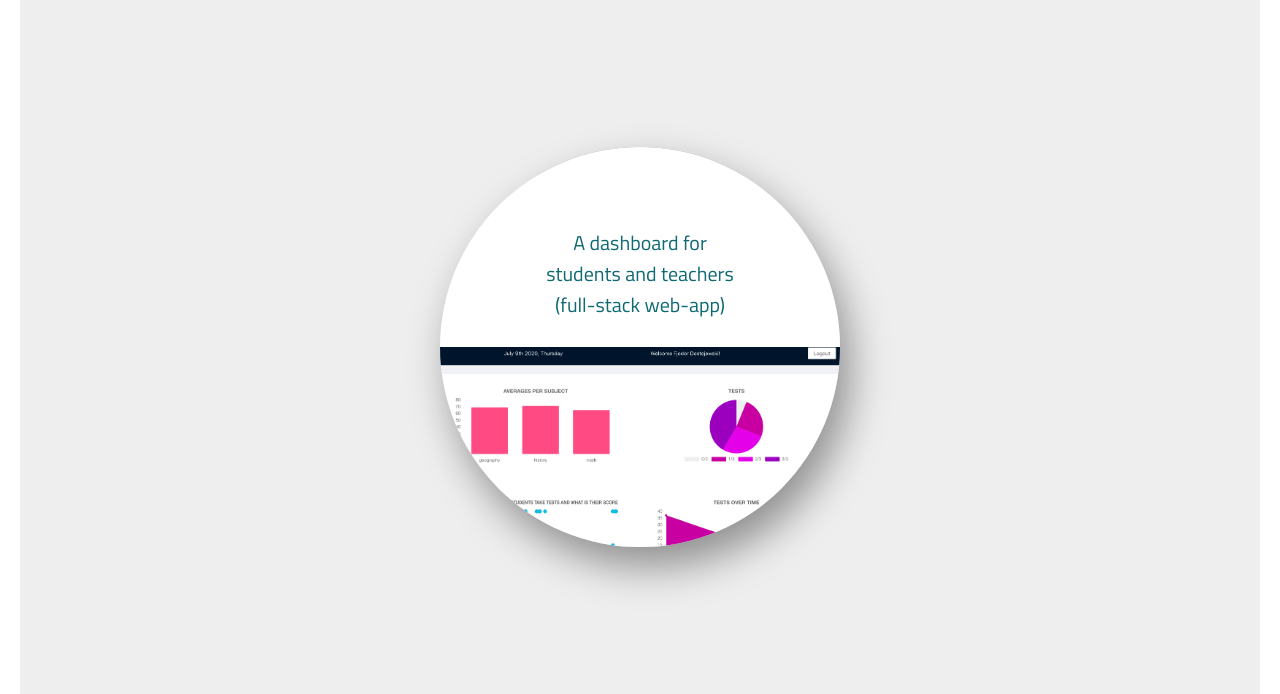
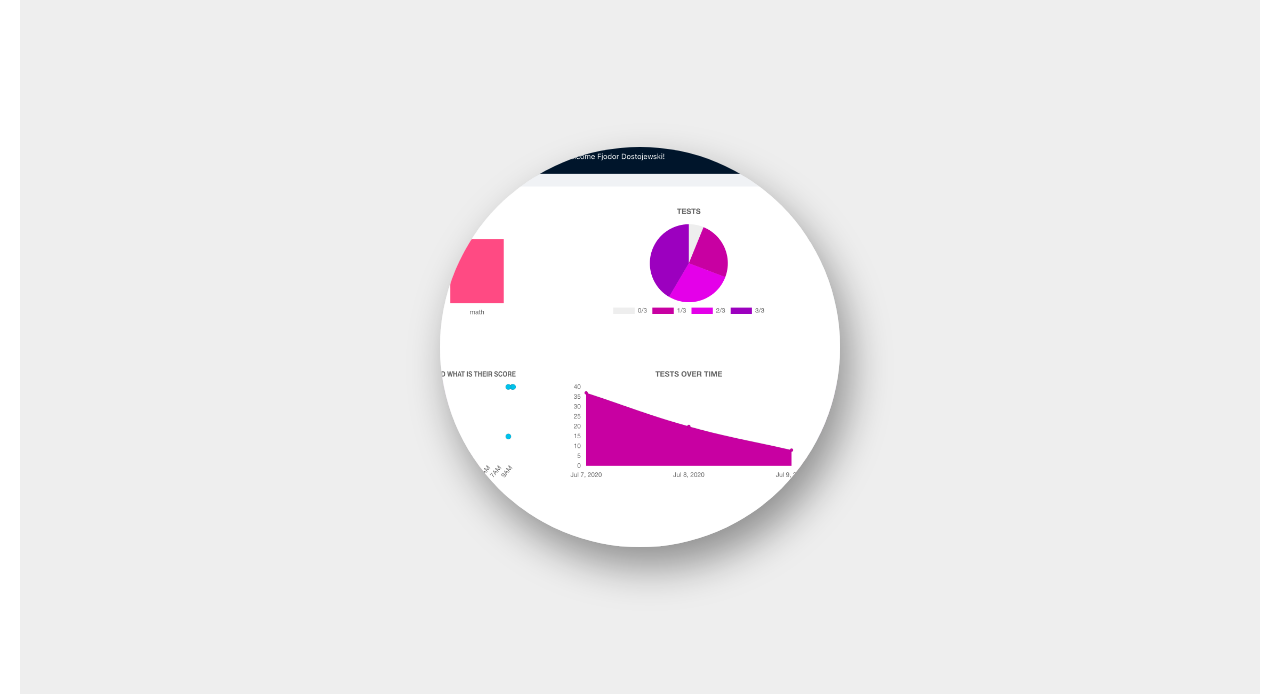
Before and after one commit to willemverbuyst/portfolio-2020, a website: page index.html in a window 1280 px wide. Shown: the part 1765-2459 px from the top of the page. Drawn offline with Linux system fonts and the light colour scheme.

Commit message:
Strip down project-1

```diff
--- a/index.html
+++ b/index.html
@@ -74,39 +74,8 @@
             <div class="circle circle--dashboard">
               <div class="circle__show circle__show--dashboard-1"></div>
               <div class="circle__show circle__show--dashboard-2"></div>
-              <div class="circle__show circle__show--dashboard-3"></div>
               <div class="circle__show circle__show--dashboard-4"></div>
-              <div class="circle__show circle__show--dashboard-link">
-                <a
-                  href="https://github.com/willemverbuyst/school-dashboard-frontend"
-                  target="_blank"
-                  class="link-github"
-                  >Go to project
-                </a>
-              </div>
-              <div
-                class="circle__show circle__show--dashboard-text circle__show--text"
-              >
-                <div class="project-list">
-                  <ul>
-                    <li>react</li>
-                    <li>redux</li>
-                    <li>chartjs</li>
-                    <li>ant design</li>
-                    <li>epxress</li>
-                    <li>sequelize</li>
-                    <li>postgresql</li>
-                  </ul>
-                </div>
-              </div>
-              <div class="circle__top">
-                <div
-                  class="circle__top--discription circle__top--discription--dashboard"
-                >
-                  A dashboard for students and teachers (full-stack web-app)
-                </div>
-              </div>
-              <div class="circle__bottom circle__bottom--dashboard"></div>
+              <div class="circle__cover circle__cover--dashboard"></div>
             </div>
           </div>
         </section>
--- a/sass/base/_base.scss
+++ b/sass/base/_base.scss
@@ -16,7 +16,3 @@ body {
   font-family: 'Titillium Web', sans-serif;
   color: #fff;
 }
-
-ul {
-  list-style-type: none;
-}
--- a/sass/base/_circle.scss
+++ b/sass/base/_circle.scss
@@ -6,35 +6,13 @@
   box-shadow: 1rem 2rem 4rem rgba(0, 0, 0, 0.4);
   transition: all 0.3s ease;
 
-  &__top {
-    position: absolute;
-    top: 0;
-    left: 0;
-    width: 100%;
-    height: 50%;
-    background-color: #fff;
-    border-top-right-radius: 20rem;
-    border-top-left-radius: 20rem;
-    text-align: center;
-
-    &--discription {
-      position: absolute;
-      top: 0rem;
-      left: 50%;
-      transform: translateX(-50%);
-      font-size: 2rem;
-      color: rgb(14, 105, 115);
-    }
-  }
-
-  &__bottom {
+  &__cover {
     position: absolute;
     bottom: 0;
     left: 0;
     width: 100%;
-    height: 50%;
-    border-bottom-right-radius: 20rem;
-    border-bottom-left-radius: 20rem;
+    height: 100%;
+    border-radius: 50%;
     z-index: 1;
   }
 
@@ -48,10 +26,6 @@
     opacity: 0.1;
     transition: all 1s ease-in;
     background-size: cover;
-
-    &--text {
-      background-color: rgb(14, 105, 115);
-    }
   }
 }
 
--- a/sass/components/_project-1.scss
+++ b/sass/components/_project-1.scss
@@ -3,14 +3,10 @@
 }
 
 .circle {
-  &__top--discription--dashboard {
-    top: 8rem;
-  }
-
-  &__bottom--dashboard {
+  &__cover--dashboard {
     background-image: url('../img/dashboard-5.png');
     background-size: cover;
-    background-position: left top;
+    background-position: right;
   }
 
   &__show--dashboard-1 {
@@ -22,23 +18,9 @@
     background-image: url('../img/dashboard-7.png');
   }
 
-  &__show--dashboard-3 {
-    background-image: url('../img/dashboard-2.png');
-    background-position: center;
-  }
   &__show--dashboard-4 {
     background-image: url('../img/dashboard-4.png');
     background-position: center;
-  }
-  &__show--dashboard-link {
-    display: flex;
-    justify-content: center;
-    align-items: center;
-    background-image: linear-gradient(
-      to left top,
-      rgb(191, 33, 75),
-      rgb(242, 109, 133)
-    );
   }
 
   &:hover {
@@ -59,25 +41,4 @@
     transform: translate(24rem, 11rem) scale(0.6);
     opacity: 1;
   }
-
-  &:hover .circle__show--dashboard-link {
-    transform: translate(13rem, -20rem) scale(0.3);
-
-    opacity: 1;
-  }
-
-  &:hover .circle__show--dashboard-text {
-    transform: translate(-20rem, 13rem) scale(0.5);
-    opacity: 1;
-  }
 }
-
-.project-list {
-  display: flex;
-  width: 100%;
-  height: 100%;
-  justify-content: center;
-  align-items: center;
-  font-size: 2.5rem;
-  color: #fff;
-}
```
Also changed, not shown: css/style.css.
